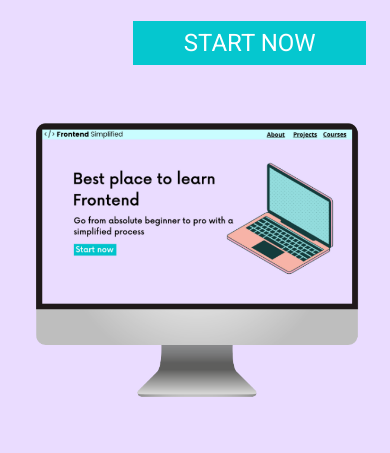
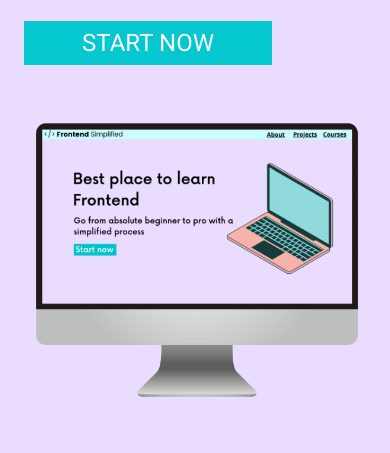
Before and after one commit to CalebBarnes13/landingpage, a plain HTML site: page index.html in a window 390 px wide. Shown: the part 391-844 px from the top of the page. Drawn offline with Linux system fonts and the light colour scheme.

Commit message:
changed button layout

```diff
--- a/styles.css
+++ b/styles.css
@@ -185,7 +185,6 @@ footer {
     display: flex;
     align-items: center;
     justify-content: center;
-    margin-left: 32%;
   }
 
   h1 {
@@ -205,6 +204,7 @@ footer {
   .section__description {
     flex-direction: column;
   }
+
   .section__description--wrapper {
     width: 100%;
   }
```
